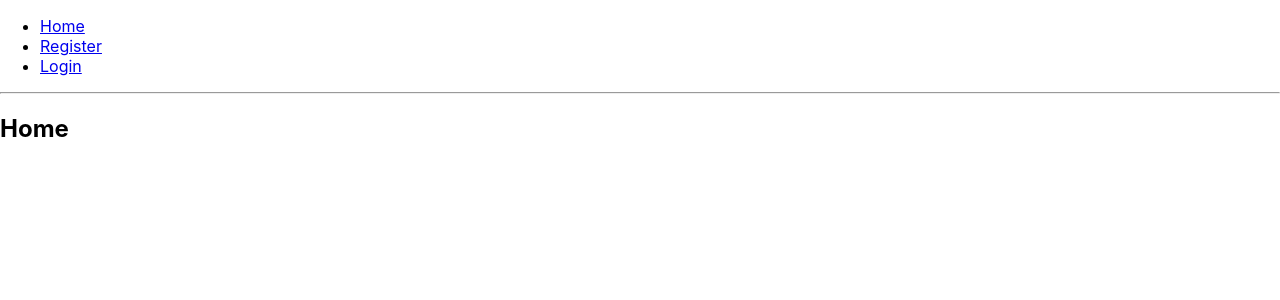
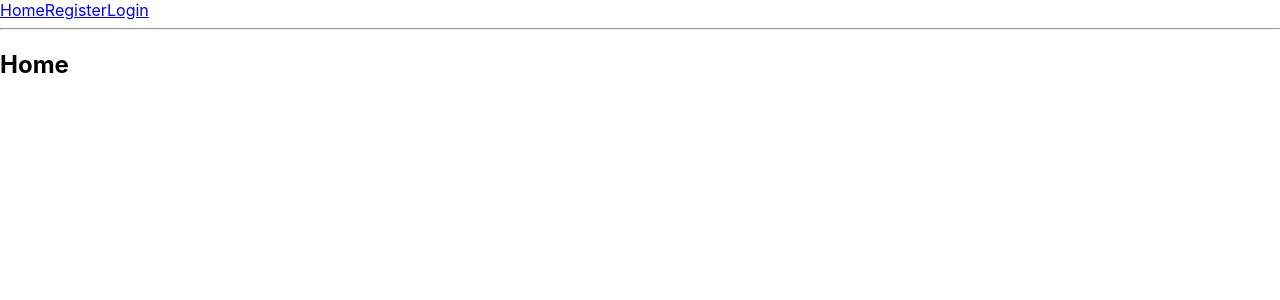
Before and after one commit to RachelTWQ/FridgeBuddy, a React (Create React App) app in the folder fridge-buddy/: page / in a window 1280 px wide. Shown: the top 300 px of the page. Built offline with nearby package versions, Linux system fonts and the light colour scheme.

Commit message:
add navbar to wrap link and logout button

```diff
--- a/fridge-buddy/src/App.js
+++ b/fridge-buddy/src/App.js
@@ -1,6 +1,7 @@
 import React, { Component } from 'react';
-import { BrowserRouter as Router, Route, Link, Switch, Redirect } from "react-router-dom";
+import { BrowserRouter as Router, Route, Switch, Redirect } from "react-router-dom";
 import './App.css';
+import NavBar from './NavBar.jsx';
 import Login from './Login.jsx';
 import Register from './Register.jsx';
 import PrivateRoute from './PrivateRoute.jsx';
@@ -17,12 +18,7 @@ function Home({user}) {
   );
 }
 
-function Logout({handleLogout}) {
-  return (
-    <button onClick={handleLogout}>Logout</button>
 
-  );
-}
 
 
 class App extends Component {
@@ -34,6 +30,7 @@ class App extends Component {
       // products: []
     };
     this.handleLogout = this.handleLogout.bind(this);
+    // this.listAllNotification = this.listAllNotification.bind(this);
   }
 
   // componentDidMount() {
@@ -103,38 +100,12 @@ class App extends Component {
   // }
 
   // listAllNotification() {
-  //   let userId = this.state.user.userId;
+  //   let userId = JSON.parse(window.localStorage.getItem('user')).userId;
   //   axios.get(`https://localhost:5001/${userId}/notifications`)
   //     .then(res => {
 
   //     })
   // }
-
-  renderPublic()
-  {
-    return (
-      <>
-        <li>
-          <Link to="/">Home</Link>
-        </li>
-        <li>
-          <Link to="/register">Register</Link>
-        </li>
-        <li>
-          <Link to="/login">Login</Link>
-        </li>
-      </>
-    )
-  }
-
-  renderPrivate()
-  {
-    return (
-      <li>
-        <Link to="/logout">Logout</Link>
-      </li>
-    )
-  }
 
   // just make it shorter lol
   loggedIn() {
@@ -145,19 +116,14 @@ class App extends Component {
     return (
       <Router>
         <div>
-
-          <ul>
-            {this.renderPublic()}
-            {this.loggedIn() ? this.renderPrivate() : null}
-          </ul>
-
+          <NavBar handleLogout={this.handleLogout} isLoggedIn = {this.loggedIn()} />
           <hr />
 
           <Switch>
             <Route exact path="/" component={() => <Home user={this.state.user}/>} />
             <Route path="/register" component={() => this.loggedIn() ? <Redirect to='/' /> : <Register handleRegister={this.handleRegister}/>} />
             <Route path="/login" component={() => this.loggedIn() ? <Redirect to='/' /> : <Login handleLogin={this.handleLogin} />} />
-            <PrivateRoute path="/logout" component={() => <Logout handleLogout={this.handleLogout}/>} />
+
           </Switch>
 
         </div>
@@ -167,3 +133,5 @@ class App extends Component {
   }
 }
 export default App;
+
+// <PrivateRoute path="/dashboard" component={() => <Notification listAllNotification={this.listAllNotification} />} />
--- /dev/null
+++ b/fridge-buddy/src/NavBar.jsx
@@ -0,0 +1,41 @@
+import React from 'react';
+import { Link } from "react-router-dom";
+
+function Logout({handleLogout}) {
+    return (
+      <button onClick={handleLogout}>Logout</button>
+    );
+  }
+
+export default class NavBar extends React.Component
+{
+    renderPublic() {
+      return (
+        <div>
+          <Link to="/">Home</Link>
+          <Link to="/register">Register</Link>
+          <Link to="/login">Login</Link>
+        </div>
+      )
+    }
+
+    renderPrivate() {
+      const { handleLogout } = this.props
+      return (
+        <div>
+          <Logout handleLogout={handleLogout}/>
+        </div>
+      )
+    }
+
+    render()
+    {
+        const { isLoggedIn } = this.props;
+        return (
+            <div>
+                {this.renderPublic()}
+                {isLoggedIn? this.renderPrivate() : null}
+            </div>
+        )
+    }
+}
```
